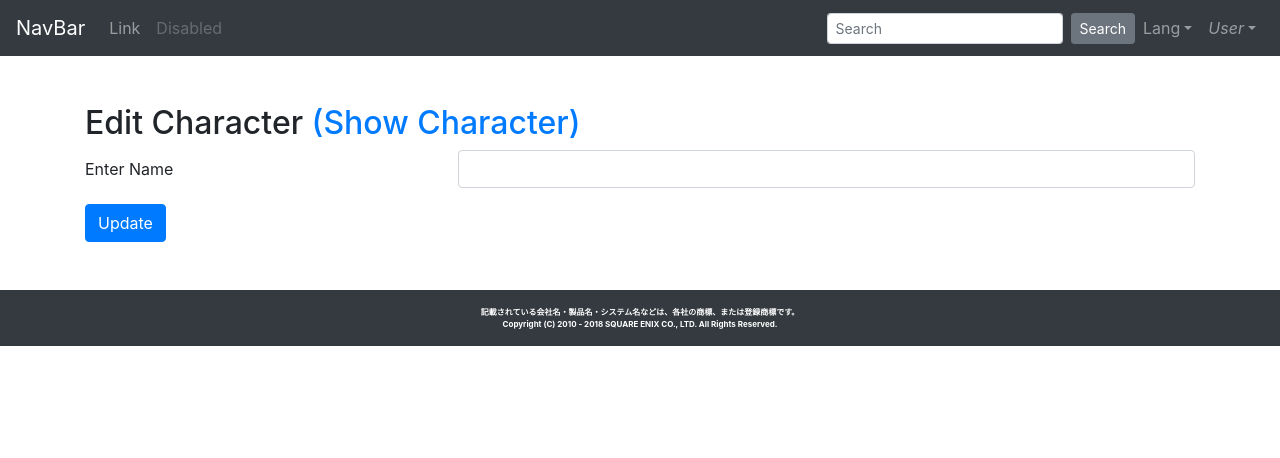
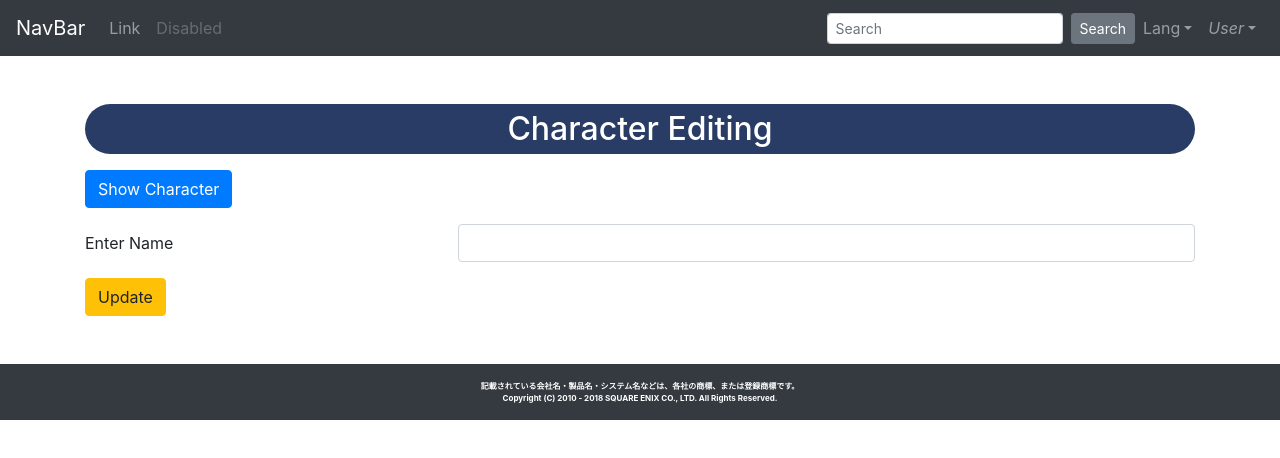
Before and after one commit to Naomichi-Kuroda/mevn-stack, a Vue app: page /edit-character/1 in a window 1280 px wide. Shown: the top 458 px of the page. Built offline with nearby package versions, Linux system fonts and the light colour scheme; no server answers.

Commit message:
Update CharacterEditing Layout

```diff
--- a/src/components/CharacterDetail.vue
+++ b/src/components/CharacterDetail.vue
@@ -53,7 +53,7 @@ export default {
     },
     editCharacter (characterid) {
       this.$router.push({
-        name: 'EditCharacter',
+        name: 'CharacterEditing',
         params: { id: characterid }
       })
     },
--- a/src/components/CharacterCreation.vue
+++ b/src/components/CharacterEditing.vue
@@ -1,18 +1,18 @@
 <template>
-  <section class="character-creation">
+  <section class="character-editing">
     <b-row>
       <b-col cols="12">
-        <h2 class="character-creation-title mb-3">Character Creation</h2>
-        <b-btn class="mb-3" :to="{ name: 'CharacterList' }" variant="primary">Character List</b-btn>
+        <h2 class="character-editing-title mb-3">Character Editing</h2>
+        <b-btn class="mb-3" :to="{ name: 'CharacterDetail' }" variant="primary">Show Character</b-btn>
         <b-form @submit="onSubmit">
           <b-form-group id="fieldsetHorizontal"
                         horizontal
-                        :label-cols="2"
+                        :label-cols="4"
                         breakpoint="md"
                         label="Enter Name">
             <b-form-input id="name" v-model.trim="character.name"></b-form-input>
           </b-form-group>
-          <b-button type="submit" variant="primary">Save</b-button>
+          <b-button type="submit" variant="warning">Update</b-button>
         </b-form>
       </b-col>
     </b-row>
@@ -20,7 +20,7 @@
 </template>
 
 <style scoped lang="scss">
-  .character-creation {
+  .character-editing {
     &-title {
       padding: 6px 12px;
       text-align: center;
@@ -36,28 +36,38 @@
 import axios from 'axios'
 
 export default {
-  name: 'CharacterCreation',
+  name: 'CharacterEditing',
   data () {
     return {
-      character: {
-        name: ''
-      }
+      character: {}
     }
   },
   methods: {
-    onSubmit (event) {
-      event.preventDefault()
-      axios.post(`http://localhost:3000/character`, this.character)
+    fetchCharacter () {
+      axios.get(`http://localhost:3000/character/` + this.$route.params.id)
+        .then(response => {
+          this.character = response.data
+        })
+        .catch(e => {
+          this.errors.push(e)
+        })
+    },
+    onSubmit (evt) {
+      evt.preventDefault()
+      axios.put(`http://localhost:3000/character/` + this.$route.params.id, this.character)
         .then(response => {
           this.$router.push({
             name: 'CharacterDetail',
-            params: { id: response.data._id }
+            params: { id: this.$route.params.id }
           })
         })
         .catch(e => {
           this.errors.push(e)
         })
     }
+  },
+  created () {
+    this.fetchCharacter()
   }
 }
 </script>
--- a/src/components/CharacterList.vue
+++ b/src/components/CharacterList.vue
@@ -7,7 +7,7 @@
         <b-table class="character-list-table" striped hover :items="characters" :fields="fields">
           <template slot="actions" slot-scope="row">
             <b-btn size="sm" variant="outline-secondary" :to="{ name: 'CharacterDetail', params: { id: row.item._id } }">Detail</b-btn>
-            <b-btn size="sm" variant="outline-success" :to="{ name: 'EditCharacter', params: { id: row.item._id } }">Edit</b-btn>
+            <b-btn size="sm" variant="outline-success" :to="{ name: 'CharacterEditing', params: { id: row.item._id } }">Edit</b-btn>
             <b-btn size="sm" variant="outline-danger" @click.stop="deleteCharacter(row.item._id)">Delete</b-btn>
           </template>
         </b-table>
--- a/src/components/EditCharacter.vue
+++ /dev/null
@@ -1,57 +0,0 @@
-<template>
-  <b-row>
-    <b-col cols="12">
-      <h2>
-        Edit Character
-        <router-link :to="{ name: 'CharacterDetail', params: { id: character._id } }">(Show Character)</router-link>
-      </h2>
-      <b-form @submit="onSubmit">
-        <b-form-group id="fieldsetHorizontal"
-                      horizontal
-                      :label-cols="4"
-                      breakpoint="md"
-                      label="Enter Name">
-          <b-form-input id="name" :state="state" v-model.trim="character.name"></b-form-input>
-        </b-form-group>
-        <b-button type="submit" variant="primary">Update</b-button>
-      </b-form>
-    </b-col>
-  </b-row>
-</template>
-
-<script>
-import axios from 'axios'
-
-export default {
-  name: 'EditCharacter',
-  data () {
-    return {
-      character: {}
-    }
-  },
-  created () {
-    axios.get(`http://localhost:3000/character/` + this.$route.params.id)
-      .then(response => {
-        this.character = response.data
-      })
-      .catch(e => {
-        this.errors.push(e)
-      })
-  },
-  methods: {
-    onSubmit (evt) {
-      evt.preventDefault()
-      axios.put(`http://localhost:3000/character/` + this.$route.params.id, this.character)
-        .then(response => {
-          this.$router.push({
-            name: 'CharacterDetail',
-            params: { id: this.$route.params.id }
-          })
-        })
-        .catch(e => {
-          this.errors.push(e)
-        })
-    }
-  }
-}
-</script>
--- a/src/router/index.js
+++ b/src/router/index.js
@@ -3,7 +3,7 @@ import Router from 'vue-router'
 import CharacterList from '@/components/CharacterList'
 import CharacterDetail from '@/components/CharacterDetail'
 import CharacterCreation from '@/components/CharacterCreation'
-import EditCharacter from '@/components/EditCharacter'
+import CharacterEditing from '@/components/CharacterEditing'
 
 Vue.use(Router)
 
@@ -27,8 +27,8 @@ export default new Router({
     },
     {
       path: '/edit-character/:id',
-      name: 'EditCharacter',
-      component: EditCharacter
+      name: 'CharacterEditing',
+      component: CharacterEditing
     }
   ]
 })
```
